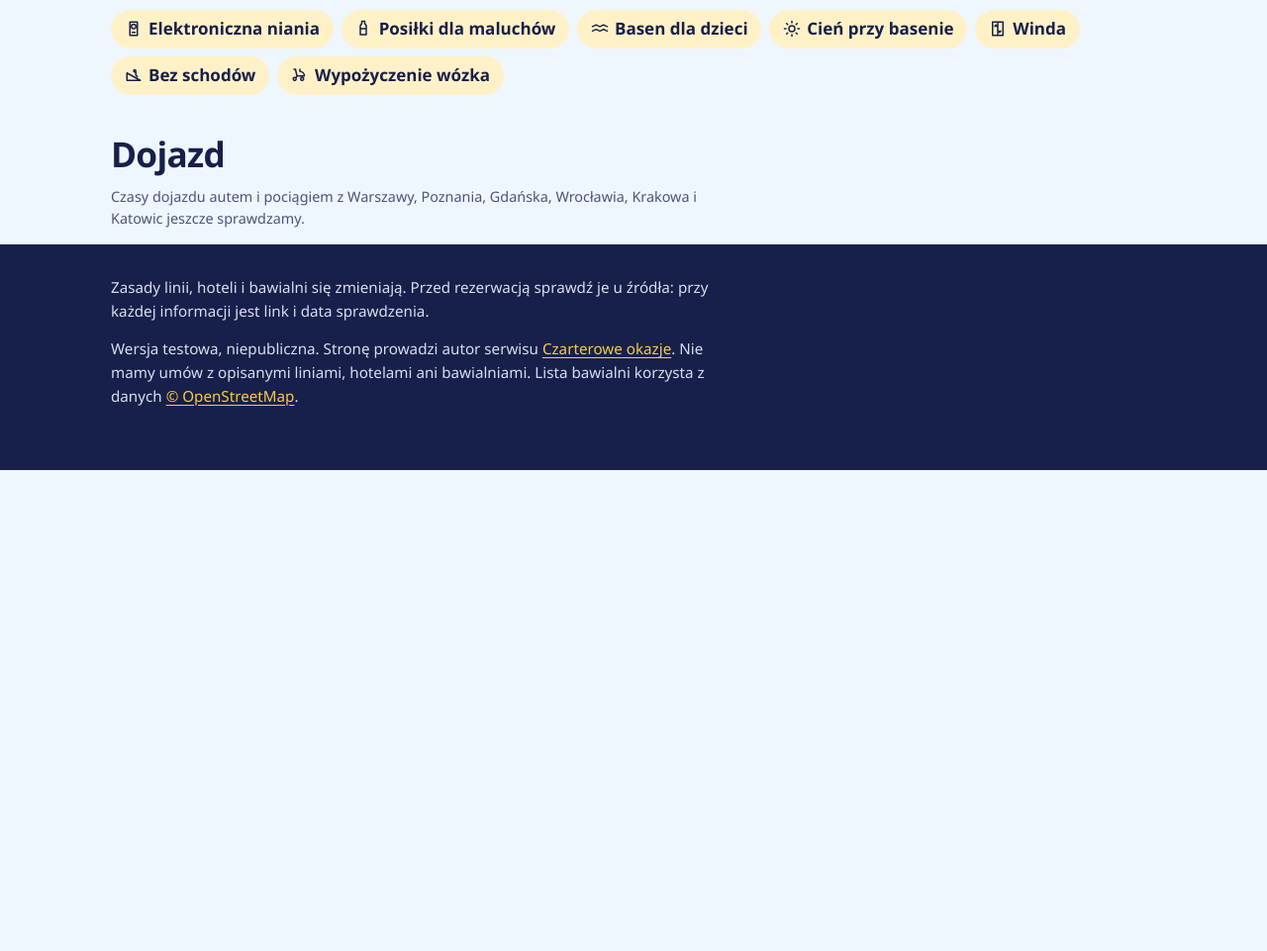
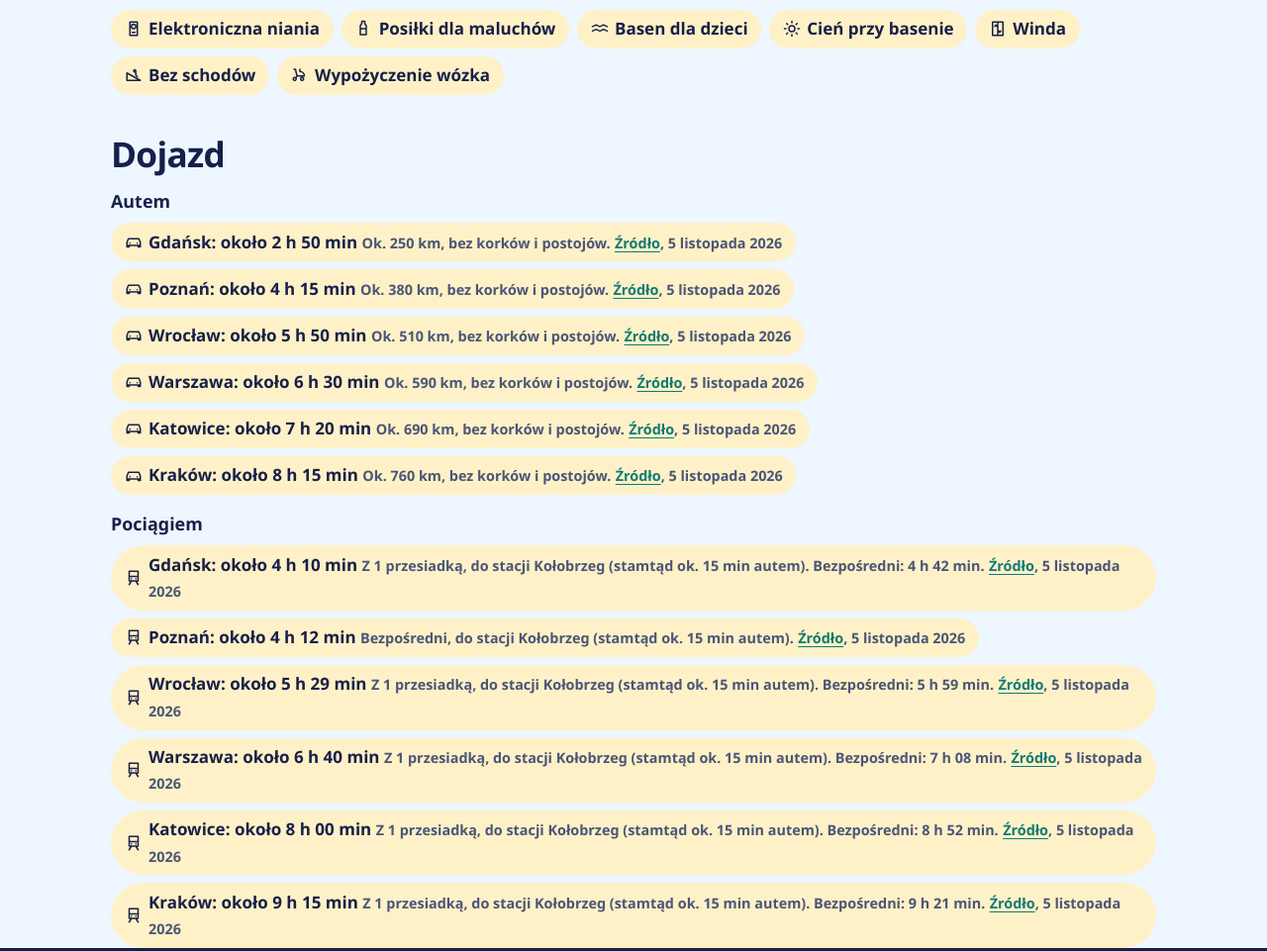
Before and after one commit to macslawinski/charter-flight-deals, an Astro site in the folder family/: page /grzybowo/saltic-resort-spa-grzybowo in a window 1280 px wide. Shown: the part 2060-3021 px from the top of the page at 99% size. Before the commit the page ends 2535 px from the top, so only its background shows below. Built offline with nearby package versions, Linux system fonts and the light colour scheme; Astro itself is replaced by a stand-in of ours; a web font is replaced by a local one.

Commit message:
Saltic: drive and train times from the 6 cities
Car: OSRM (OpenStreetMap) free-flow time from each city centre, rounded to 5 min.
Train: rozklad-pkp.pl, Thursday 2026-11-12, fastest daytime connection with at most
one change to Kolobrzeg station; direct trains noted. Hotel coordinates taken from
the hotel's own map link.

The hotel page now lists access per mode (car, train, airport transfer) with note,
source link and check date; an unknown mode fails the build.

```diff
--- a/family/src/data/family.json
+++ b/family/src/data/family.json
@@ -767,7 +767,116 @@
  ],
  "hotels": [
   {
-   "access": [],
+   "access": [
+    {
+     "from_code": "Gdańsk",
+     "from_kind": "city",
+     "minutes": 170,
+     "mode": "car",
+     "note": "Ok. 250 km, bez korków i postojów.",
+     "url": "https://www.openstreetmap.org/directions?engine=fossgis_osrm_car&route=54.3520%2C18.6466%3B54.1654%2C15.5046",
+     "verified_at": "2026-11-05"
+    },
+    {
+     "from_code": "Poznań",
+     "from_kind": "city",
+     "minutes": 255,
+     "mode": "car",
+     "note": "Ok. 380 km, bez korków i postojów.",
+     "url": "https://www.openstreetmap.org/directions?engine=fossgis_osrm_car&route=52.4064%2C16.9252%3B54.1654%2C15.5046",
+     "verified_at": "2026-11-05"
+    },
+    {
+     "from_code": "Wrocław",
+     "from_kind": "city",
+     "minutes": 350,
+     "mode": "car",
+     "note": "Ok. 510 km, bez korków i postojów.",
+     "url": "https://www.openstreetmap.org/directions?engine=fossgis_osrm_car&route=51.1079%2C17.0385%3B54.1654%2C15.5046",
+     "verified_at": "2026-11-05"
+    },
+    {
+     "from_code": "Warszawa",
+     "from_kind": "city",
+     "minutes": 390,
+     "mode": "car",
+     "note": "Ok. 590 km, bez korków i postojów.",
+     "url": "https://www.openstreetmap.org/directions?engine=fossgis_osrm_car&route=52.2297%2C21.0122%3B54.1654%2C15.5046",
+     "verified_at": "2026-11-05"
+    },
+    {
+     "from_code": "Katowice",
+     "from_kind": "city",
+     "minutes": 440,
+     "mode": "car",
+     "note": "Ok. 690 km, bez korków i postojów.",
+     "url": "https://www.openstreetmap.org/directions?engine=fossgis_osrm_car&route=50.2649%2C19.0238%3B54.1654%2C15.5046",
+     "verified_at": "2026-11-05"
+    },
+    {
+     "from_code": "Kraków",
+     "from_kind": "city",
+     "minutes": 495,
+     "mode": "car",
+     "note": "Ok. 760 km, bez korków i postojów.",
+     "url": "https://www.openstreetmap.org/directions?engine=fossgis_osrm_car&route=50.0614%2C19.9366%3B54.1654%2C15.5046",
+     "verified_at": "2026-11-05"
+    },
+    {
+     "from_code": "Gdańsk",
+     "from_kind": "city",
+     "minutes": 250,
+     "mode": "train",
+     "note": "Z 1 przesiadką, do stacji Kołobrzeg (stamtąd ok. 15 min autem). Bezpośredni: 4 h 42 min.",
+     "url": "https://rozklad-pkp.pl/",
+     "verified_at": "2026-11-05"
+    },
+    {
+     "from_code": "Poznań",
+     "from_kind": "city",
+     "minutes": 252,
+     "mode": "train",
+     "note": "Bezpośredni, do stacji Kołobrzeg (stamtąd ok. 15 min autem).",
+     "url": "https://rozklad-pkp.pl/",
+     "verified_at": "2026-11-05"
+    },
+    {
+     "from_code": "Wrocław",
+     "from_kind": "city",
+     "minutes": 329,
+     "mode": "train",
+     "note": "Z 1 przesiadką, do stacji Kołobrzeg (stamtąd ok. 15 min autem). Bezpośredni: 5 h 59 min.",
+     "url": "https://rozklad-pkp.pl/",
+     "verified_at": "2026-11-05"
+    },
+    {
+     "from_code": "Warszawa",
+     "from_kind": "city",
+     "minutes": 400,
+     "mode": "train",
+     "note": "Z 1 przesiadką, do stacji Kołobrzeg (stamtąd ok. 15 min autem). Bezpośredni: 7 h 08 min.",
+     "url": "https://rozklad-pkp.pl/",
+     "verified_at": "2026-11-05"
+    },
+    {
+     "from_code": "Katowice",
+     "from_kind": "city",
+     "minutes": 480,
+     "mode": "train",
+     "note": "Z 1 przesiadką, do stacji Kołobrzeg (stamtąd ok. 15 min autem). Bezpośredni: 8 h 52 min.",
+     "url": "https://rozklad-pkp.pl/",
+     "verified_at": "2026-11-05"
+    },
+    {
+     "from_code": "Kraków",
+     "from_kind": "city",
+     "minutes": 555,
+     "mode": "train",
+     "note": "Z 1 przesiadką, do stacji Kołobrzeg (stamtąd ok. 15 min autem). Bezpośredni: 9 h 21 min.",
+     "url": "https://rozklad-pkp.pl/",
+     "verified_at": "2026-11-05"
+    }
+   ],
    "address": "ul. Nadmorska 36C, 78-132 Grzybowo",
    "features": [
     {
@@ -972,8 +1081,8 @@
      "verified_at": "2026-11-04"
     }
    ],
-   "lat": null,
-   "lon": null,
+   "lat": 54.1653895,
+   "lon": 15.5045583,
    "name": "Saltic Resort & SPA Grzybowo",
    "official_url": "https://www.hotelsaltic.pl/grzybowo",
    "place": "grzybowo",
--- a/family/src/pages/[place]/[hotel].astro
+++ b/family/src/pages/[place]/[hotel].astro
@@ -30,6 +30,19 @@ const stated = new Set(h.features.map((f) => f.key));
 const missing = all.filter((k) => !stated.has(k));
 const pct = Math.round((100 * stated.size) / all.length);
 const latest = h.features.map((f) => f.verified_at).sort().at(-1);
+const duration = (min: number) => `${Math.floor(min / 60)} h ${String(min % 60).padStart(2, "0")} min`;
+const ACCESS_MODES = [
+  { mode: "transfer", title: "Z lotniska", icon: "plane" },
+  { mode: "car", title: "Autem", icon: "car" },
+  { mode: "train", title: "Pociągiem", icon: "train" },
+] as const;
+for (const a of h.access) {
+  if (!ACCESS_MODES.some((m) => m.mode === a.mode)) throw new Error(`hotel ${h.slug}: no label for access mode ${a.mode}`);
+}
+const accessModes = ACCESS_MODES.map((m) => ({
+  ...m,
+  rows: h.access.filter((a) => a.mode === m.mode).sort((a, b) => a.minutes - b.minutes),
+})).filter((m) => m.rows.length > 0);
 const groups = FEATURE_GROUPS.map((g) => ({ ...g, keys: g.keys.filter((k) => stated.has(k)) })).filter(
   (g) => g.keys.length > 0,
 );
@@ -106,18 +119,31 @@ const groups = FEATURE_GROUPS.map((g) => ({ ...g, keys: g.keys.filter((k) => sta
     {
       h.access.length === 0 ? (
         <p class="note-small">
-          Czasy dojazdu autem i pociągiem z Warszawy, Poznania, Gdańska, Wrocławia, Krakowa i
-          Katowic jeszcze sprawdzamy.
+          Czasy dojazdu jeszcze sprawdzamy.
         </p>
       ) : (
-        <ul class="ask-list">
-          {h.access.map((a) => (
-            <li>
-              <Icon name={a.mode === "train" ? "train" : "car"} size={18} />
-              {a.from_code}: około {Math.floor(a.minutes / 60)} h {a.minutes % 60} min
-            </li>
-          ))}
-        </ul>
+        accessModes.map((m) => (
+          <>
+            <h3 style="margin:1.25rem 0 0.5rem">{m.title}</h3>
+            <ul class="ask-list">
+              {m.rows.map((a) => (
+                <li>
+                  <Icon name={m.icon} size={18} />
+                  <span>
+                    <strong>{a.from_code}</strong>: około {duration(a.minutes)}
+                    {a.note && <span class="note-small"> {a.note}</span>}
+                    {a.url && (
+                      <span class="note-small">
+                        {" "}
+                        <a href={a.url} rel="noopener">Źródło</a>, {plDate(a.verified_at)}
+                      </span>
+                    )}
+                  </span>
+                </li>
+              ))}
+            </ul>
+          </>
+        ))
       )
     }
   </section>
```
Also changed, not shown: ROADMAP.md (+2 -1 lines), data/curated/hotels/grzybowo/saltic-resort-spa-grzybowo.toml (+119 -1 lines).
